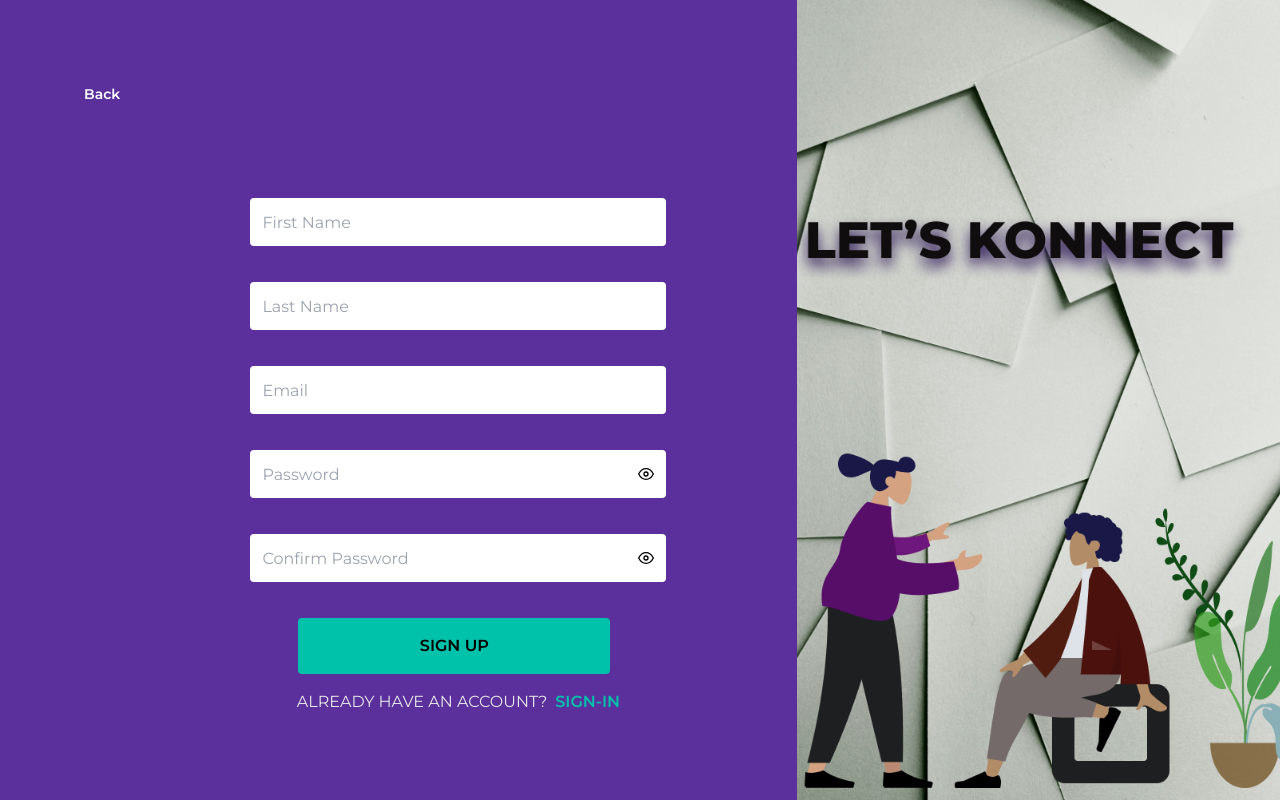
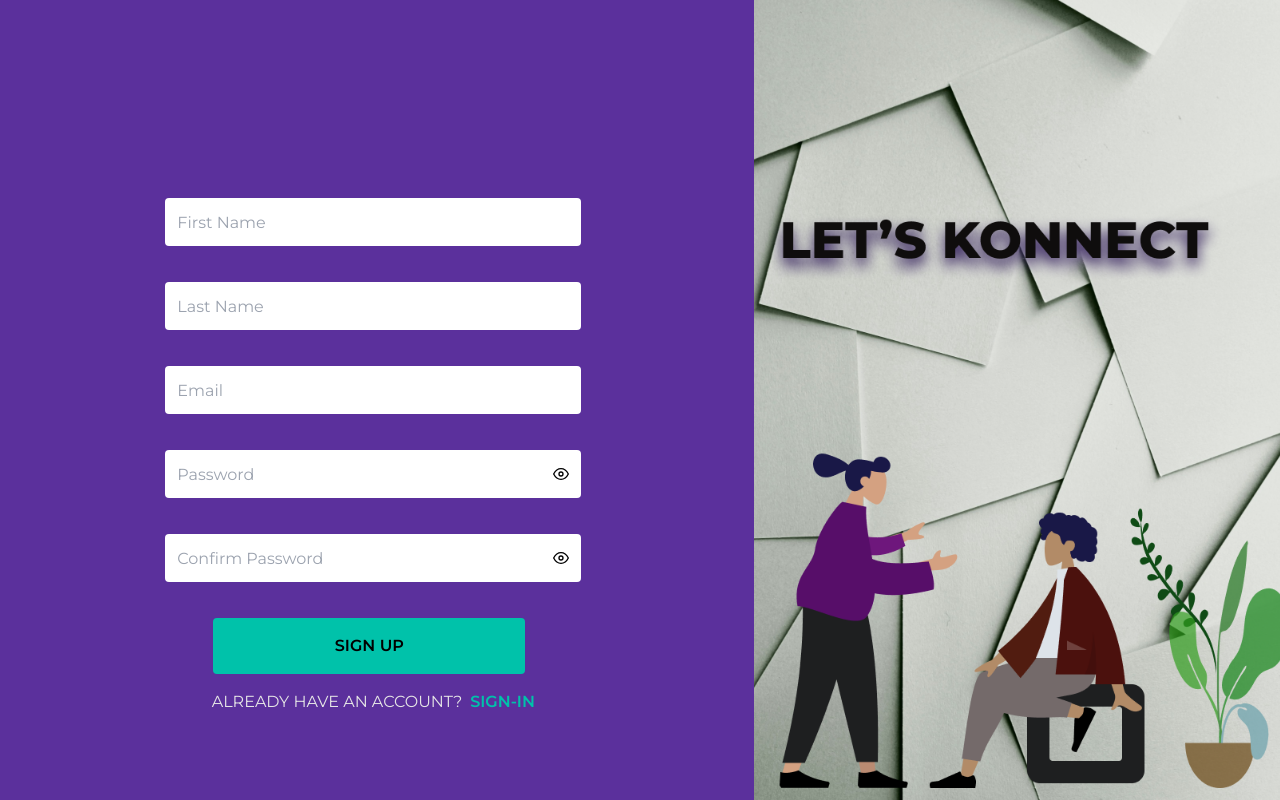
Before and after one commit to Stainlez/Konnect, a React (Vite) app in the folder konnect/: page /signup in a window 1280 px wide. Built offline with nearby package versions, Linux system fonts and the light colour scheme; no server answers.

Commit message:
updating .env file

```diff
--- a/konnect/package.json
+++ b/konnect/package.json
@@ -15,6 +15,7 @@
     "@fortawesome/react-fontawesome": "^0.2.2",
     "@heroicons/react": "^2.2.0",
     "axios": "^1.7.9",
+    "dotenv": "^17.2.1",
     "firebase": "^10.12.2",
     "prop-types": "^15.8.1",
     "react": "^18.3.1",
--- a/konnect/src/pages/Authentication/SignIn.jsx
+++ b/konnect/src/pages/Authentication/SignIn.jsx
@@ -9,7 +9,7 @@ import {
 } from "react-router-dom";
 import { FiEye, FiEyeOff } from "react-icons/fi";
 import signimg from "../../assets/Signimg.png";
-import back from "../../assets/back.png"
+// import back from "../../assets/back.png"
 
 function SignIn() {
   const [passwordVisible, setPasswordVisible] = useState(false);
@@ -20,12 +20,12 @@ function SignIn() {
 
   return (
     <div className="h-screen font-montserrat flex relative justify-between bg-textColor">
-      <Link
+      {/* <Link
         to="/welcome"
         className="back-button ml-2 flex font-bold mt-11 md:mt-20 md:ml-20"
       >
          <img src={back} alt="Back" className="w-7 h-5 mt-1" /> <span className="text-sm pl-1 pt-1"> Back</span>
-      </Link>
+      </Link> */}
 
       {/* Form Section */}
       <div className="max-w-7xl w-full md:w-7/12 p-5 md:p-16 m-auto">
--- a/konnect/src/pages/Authentication/SignUp.jsx
+++ b/konnect/src/pages/Authentication/SignUp.jsx
@@ -2,7 +2,7 @@ import { useState } from "react";
 import { Link, Form, useActionData, useNavigation } from "react-router-dom";
 import { FiEye, FiEyeOff } from "react-icons/fi";
 import signimg from "../../assets/Signimg.png";
-import back from "../../assets/back.png";
+// import back from "../../assets/back.png";
 
 const SignUp = () => {
   const [passwordVisible, setPasswordVisible] = useState(false);
@@ -19,12 +19,12 @@ const SignUp = () => {
   return (
     <div className="bg-purpleBg font-montserrat min-h-screen max-w-full">
       <section className="flex relative container max-w-full">
-        <Link
+        {/* <Link
           to="/welcome"
           className="back-button ml-2 mt-4 flex font-bold text-white md:mt-20 md:ml-20"
         >
             <span className="text-sm pl-1 pt-1"> Back</span>
-        </Link>
+        </Link> */}
         {/* <img src={back} alt="Back" className="w-7 h-5 mt-1" /> */}
         {/* flex container */}
         <div className="container m-auto flex flex-col w-screen md:w-7/12 items-center">
```
Also changed, not shown: 2 other files (tests, documents, lock files or other folders).
